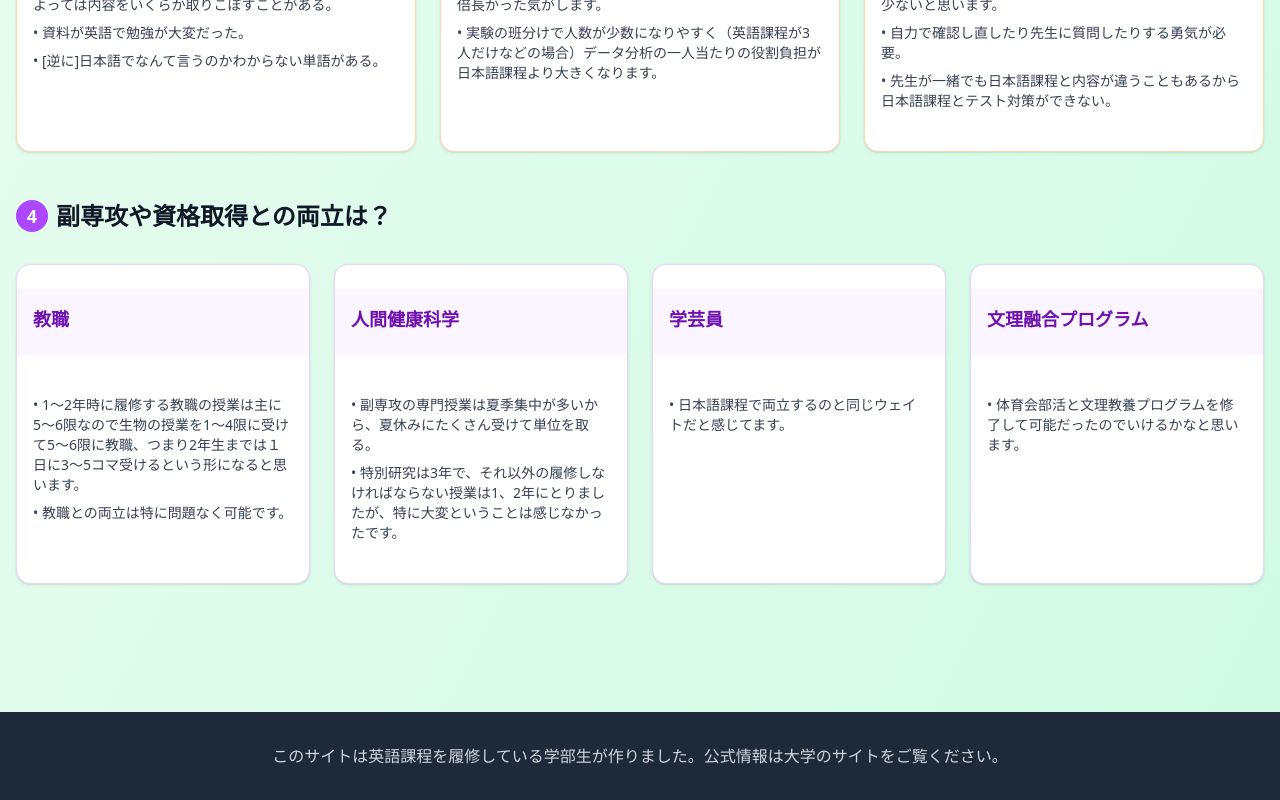
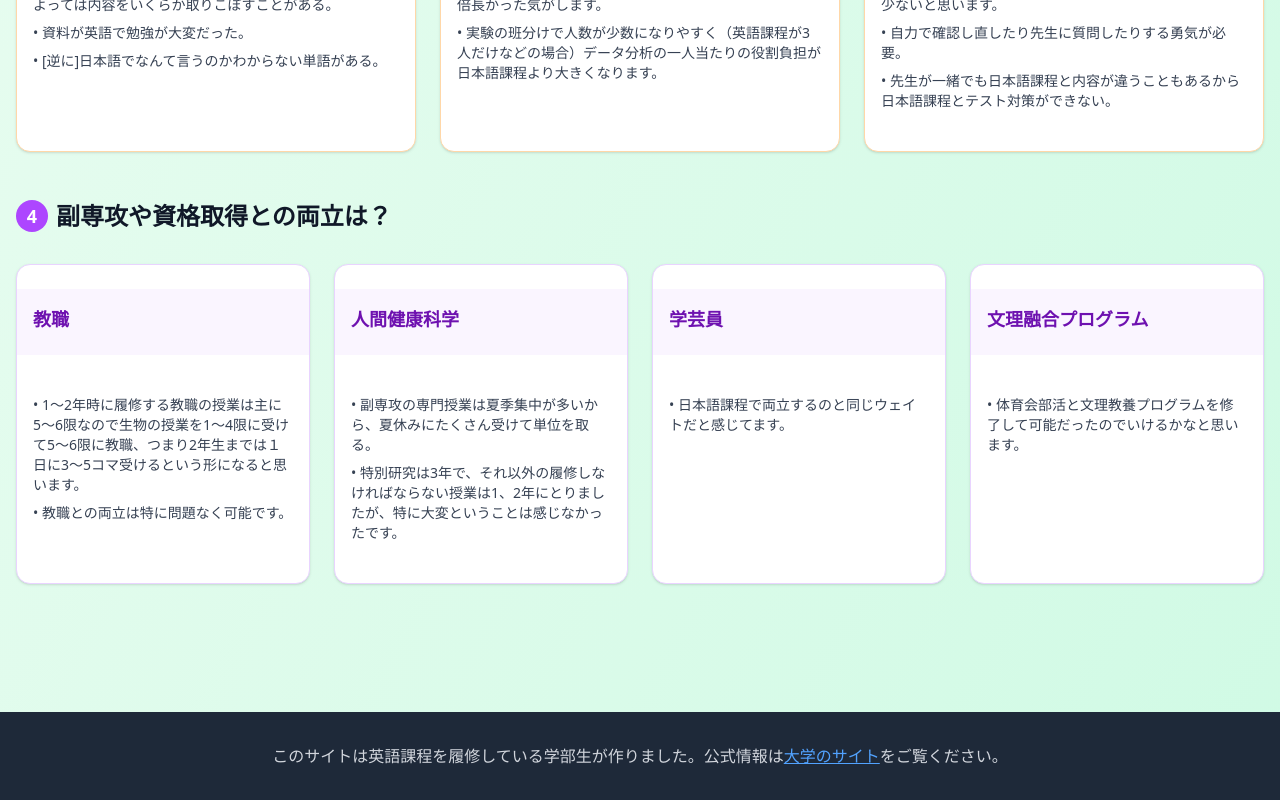
Before and after one commit to yuyuslab/bio_dep_eng_website, a Next.js app: page / in a window 1280 px wide. Shown: the part 1679-2479 px from the top of the page. Built offline with nearby package versions, Linux system fonts and the light colour scheme.

Commit message:
official site url added to footer and header became sticky

```diff
--- a/components/site-footer.tsx
+++ b/components/site-footer.tsx
@@ -2,7 +2,18 @@ export function SiteFooter() {
   return (
     <footer className="bg-gray-800 text-white py-6 lg:py-8 mt-8 lg:mt-12">
       <div className="container mx-auto px-4 text-center">
-        <p className="text-gray-300 text-sm sm:text-base">このサイトは英語課程を履修している学部生が作りました。公式情報は大学のサイトをご覧ください。</p>
+        <p className="text-gray-300 text-sm sm:text-base">
+          このサイトは英語課程を履修している学部生が作りました。公式情報は
+          <a
+            href="https://globalj.biol.se.tmu.ac.jp/"
+            className="text-blue-400 underline hover:text-blue-300"
+            target="_blank"
+            rel="noopener noreferrer"
+          >
+            大学のサイト
+          </a>
+          をご覧ください。
+        </p>
       </div>
     </footer>
   )
--- a/components/site-header.tsx
+++ b/components/site-header.tsx
@@ -8,7 +8,7 @@ export function SiteHeader() {
   const [isMenuOpen, setIsMenuOpen] = useState(false)
 
   return (
-    <header className="bg-white shadow-sm border-b">
+    <header className="sticky top-0 z-50 bg-white shadow-sm border-b">
       <div className="container mx-auto px-4 py-4 lg:py-6">
         <div className="flex items-center justify-between">
           <Link href="/" className="flex items-center gap-2 lg:gap-4">
```
